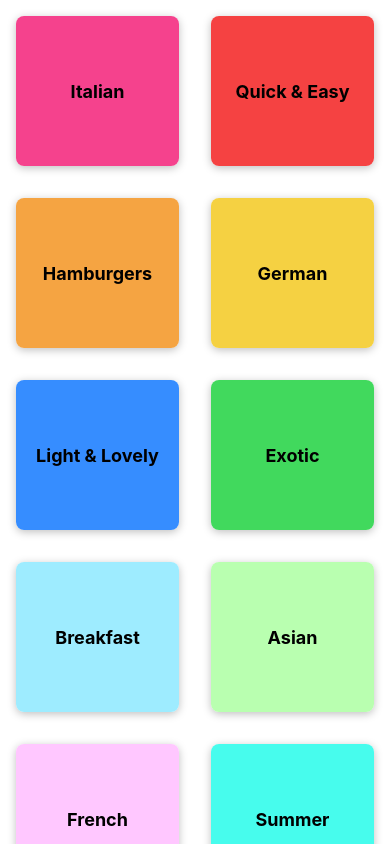
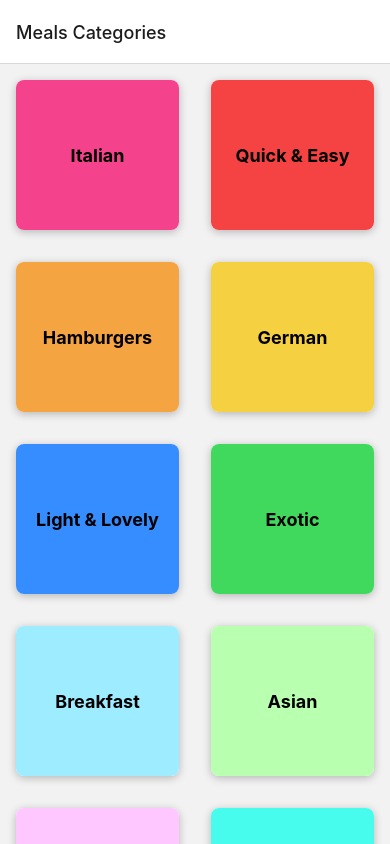
Before and after one commit to kippulainen04/RN-cooking-app, a React Native app: screen / in a window 390 px wide. Built offline with nearby package versions, Linux system fonts and the light colour scheme.

Commit message:
add React Navigation package

```diff
--- a/App.js
+++ b/App.js
@@ -1,12 +1,20 @@
 import { StatusBar } from 'expo-status-bar';
 import { StyleSheet, View } from 'react-native';
+import { NavigationContainer } from '@react-navigation/native';
+import { createNativeStackNavigator } from '@react-navigation/native-stack';
 import CategoriesScreen from './screens/CategoriesScreen';
+
+const Stack = createNativeStackNavigator();
 
 export default function App() {
   return (
     <>
-      <StatusBar style='light' />
-      <CategoriesScreen />
+      <StatusBar style='dark' />
+      <NavigationContainer>
+        <Stack.Navigator>
+          <Stack.Screen name='Meals Categories' component={CategoriesScreen}/>
+        </Stack.Navigator>
+      </NavigationContainer>
     </>
   );
 }
--- a/package.json
+++ b/package.json
@@ -9,10 +9,14 @@
     "web": "expo start --web"
   },
   "dependencies": {
+    "@react-navigation/native": "^6.0.12",
+    "@react-navigation/native-stack": "^6.8.0",
     "expo": "~46.0.9",
     "expo-status-bar": "~1.4.0",
     "react": "18.0.0",
-    "react-native": "0.69.4"
+    "react-native": "0.69.4",
+    "react-native-safe-area-context": "4.3.1",
+    "react-native-screens": "~3.15.0"
   },
   "devDependencies": {
     "@babel/core": "^7.12.9"
```
Also changed, not shown: 1 other file (tests, documents, lock files or other folders).
